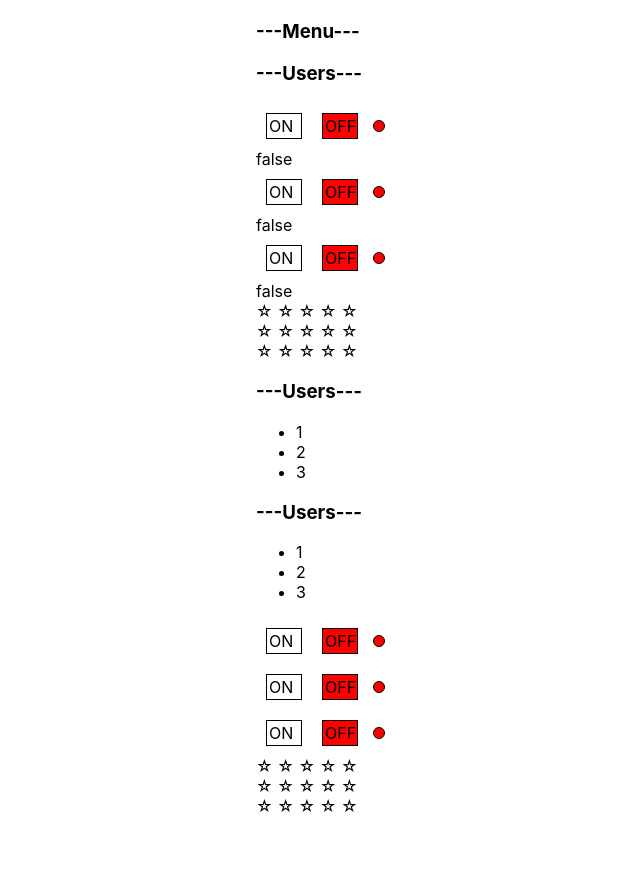
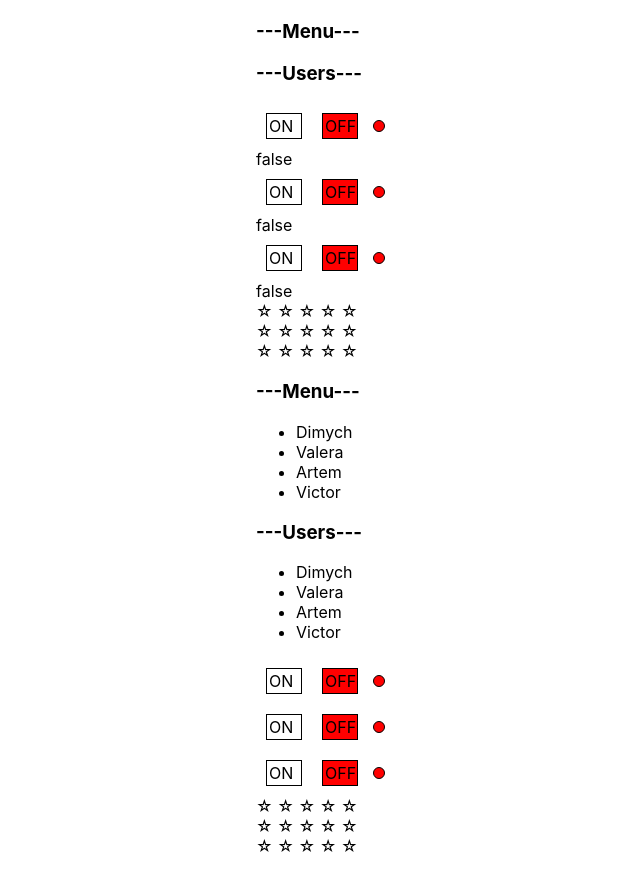
Before and after one commit to kovernikov/react_kabzda, a React (Create React App) app: page / in a window 1280 px wide. Shown: the whole page, without its empty margins (84-724 px from the left). Before the commit the page ends 836 px from the top, so only its background shows below. Built offline with nearby package versions, Linux system fonts and the light colour scheme.

Commit message:
lesson_14

```diff
--- a/src/App.tsx
+++ b/src/App.tsx
@@ -31,12 +31,12 @@
             <UncontrolledRating/>
             <UncontrolledRating/>
 
+            <Accordion titleValue={'Menu'} collapsed={accordionCollapsed} onChange={() => {
+                setAccordionCollapsed(accordionCollapsed)
+            }} items={props.items} onClick={props.onClick}/>
             <Accordion titleValue={'Users'} collapsed={accordionCollapsed} onChange={() => {
                 setAccordionCollapsed(!accordionCollapsed)
-            }}/>
-            <Accordion titleValue={'Users'} collapsed={accordionCollapsed} onChange={() => {
-                setAccordionCollapsed(!accordionCollapsed)
-            }}/>
+            }} items={props.items}onClick={props.onClick}/>
 
             <OnOff on={switchOn} onChange={setSwitchOn}/>
             <OnOff on={switchOn} onChange={setSwitchOn}/>
@@ -56,7 +56,6 @@
 }
 
 function PageTitle(props: PageTitlePropsType) {
-    debugger
     console.log('PageTitle rendering')
     return <h1>{props.title}</h1>
 }
--- a/src/components/Accordion/Accordion.tsx
+++ b/src/components/Accordion/Accordion.tsx
@@ -1,26 +1,34 @@
 import React, {useState} from 'react';
+
+type ItemType = {
+    title: string
+    value: any
+}
 
 export type AccordionPropsType = {
     titleValue: string
     collapsed : boolean
-    /**
-     * Callback that are showed when is opened.
-     */
     onChange: () => void
     color?: string
+    items : ItemType[]
+    onClick: (value: any) => void
 }
 
 
 export function Accordion(props: AccordionPropsType) {
     console.log('Accordion rendering')
-
-
-    return (
+    return  (
         <div>
             <AccordionTitle title={props.titleValue} color={props.color} onChange={props.onChange} />
-            {!props.collapsed && <AccordionBody/>}
+            {!props.collapsed && <AccordionBody items={[
+                {title: 'Dimych', value: 1},
+                {title:'Valera', value: 2},
+                {title:'Artem', value: 3},
+                {title: 'Victor', value: 4}
+            ]} onClick={props.onClick}/>}
         </div>
-    )
+    );
+
 }
 
 type AccordionTitlePropsType = {
@@ -36,13 +44,15 @@
         onClick={ (e) => props.onChange()}> ---{props.title}---</h3>
 }
 
-function AccordionBody() {
+export type AccordionBodyPropsType = {
+    items: ItemType[]
+    onClick: (value: any) => void
+}
+
+function AccordionBody(props: AccordionBodyPropsType) {
     console.log('AccordionBody rendering')
-    return (
-        <ul>
-            <li>1</li>
-            <li>2</li>
-            <li>3</li>
+    return <ul>
+            { props.items.map( (i, index) => <li onClick={() => {props.onClick(i.value) } } key={index}>{i.title}</li>) }
         </ul>
-    );
+
 }
```
Also changed, not shown: 1 other file (tests, documents, lock files or other folders).
